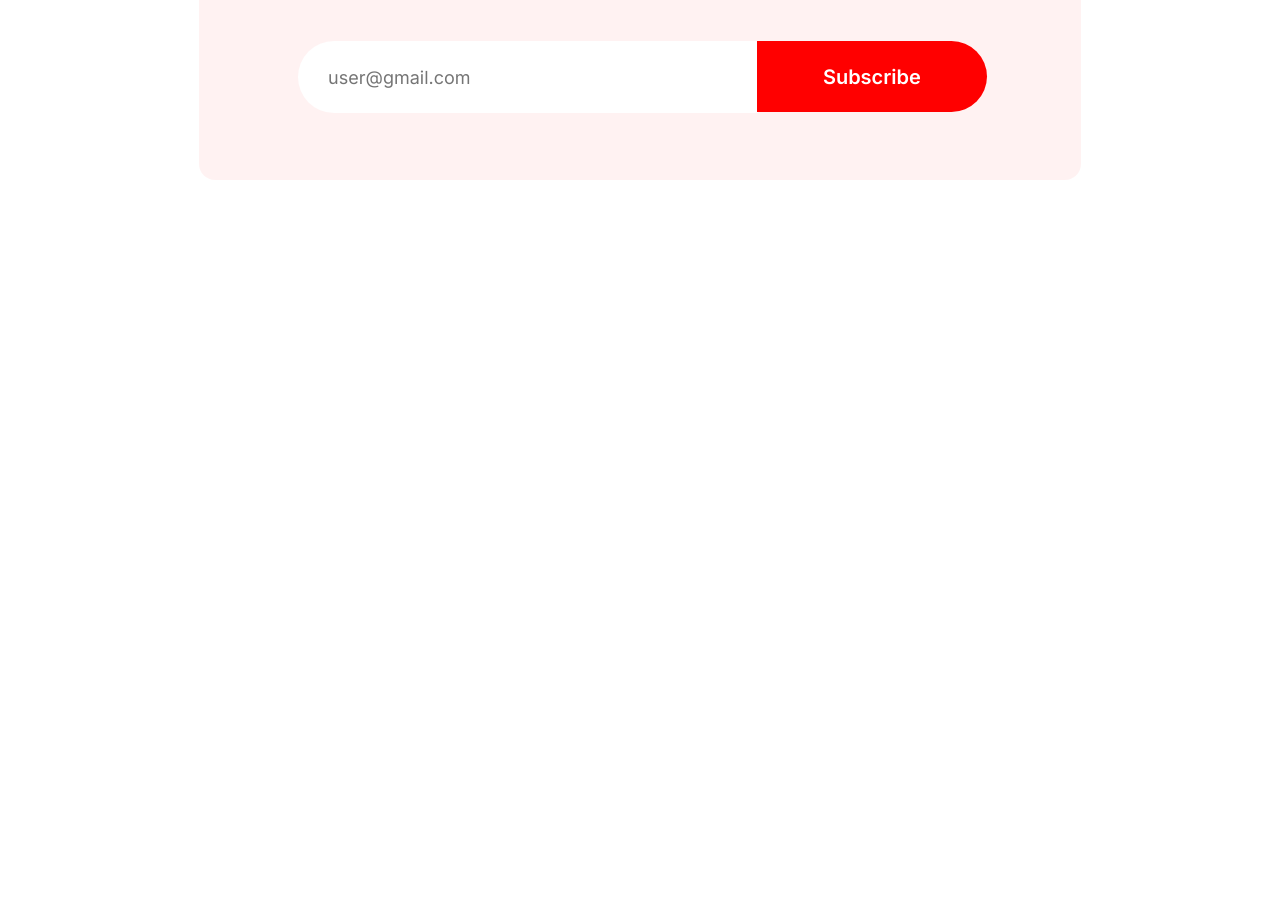
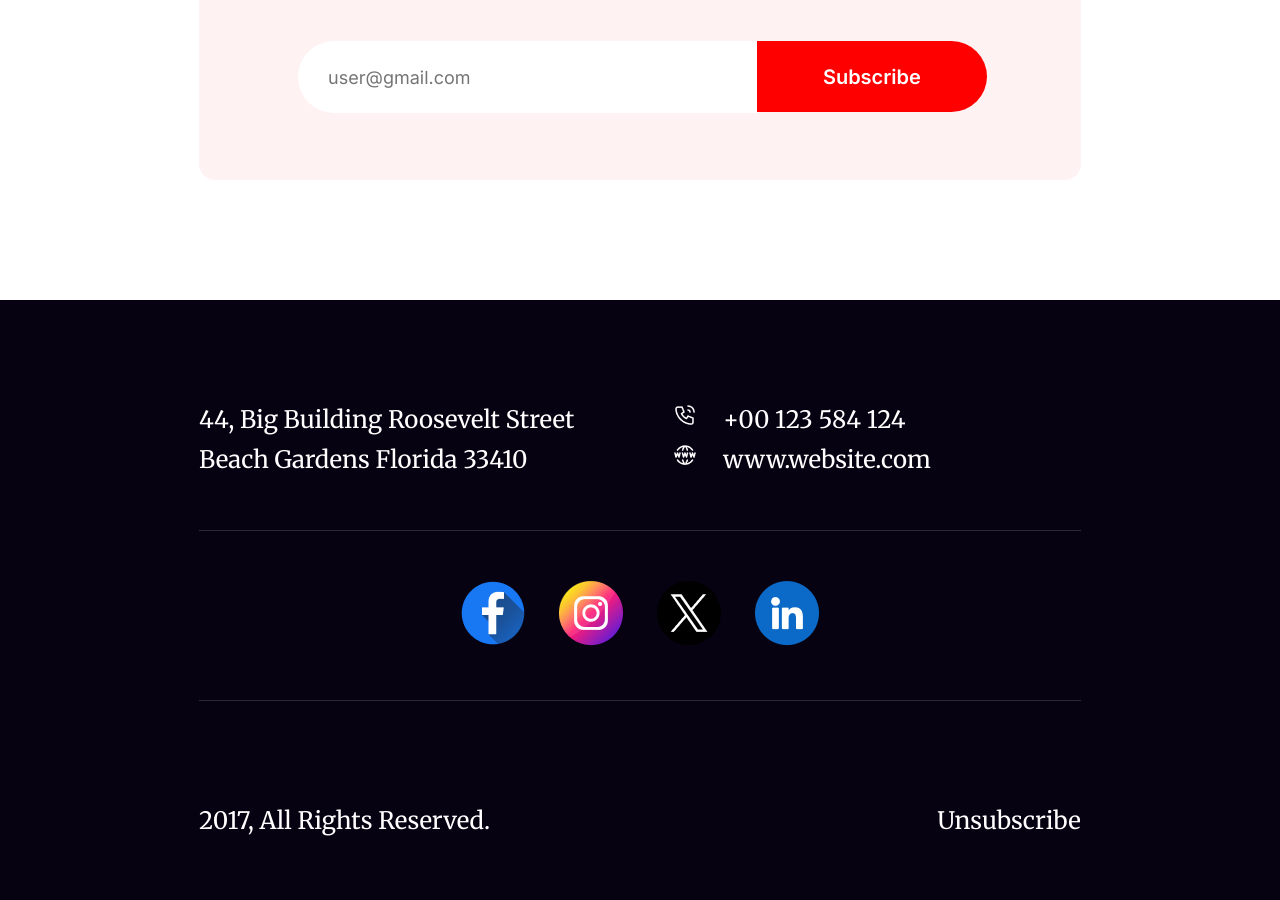
Before and after one commit to MERN-CodeStation/Projects-Assignment-01, a plain HTML site: page index.html in a window 1280 px wide. Shown: the part 6679-7579 px from the top of the page. Before the commit the page ends 6979 px from the top, so only its background shows below. Drawn offline with Linux system fonts and the light colour scheme.

Commit message:
Footer section done

```diff
--- a/Styles/style.css
+++ b/Styles/style.css
@@ -431,3 +431,53 @@ input {
   line-height: normal;
   text-transform: capitalize;
 }
+/* Footer style */
+footer {
+  background: #070211;
+  width: 100%;
+  height: 600px;
+}
+.footer-text {
+  width: 83%;
+  display: flex;
+  align-items: center;
+  justify-content: space-between;
+  color: #fff;
+  font-family: Inter;
+  font-size: 24px;
+  font-style: normal;
+  font-weight: 500;
+  line-height: 40px; /* 166.667% */
+  margin: 0 auto;
+  padding: 100px 0 50px;
+}
+.footer-text img {
+  padding: -5px 10px;
+}
+.text-icon {
+  padding-right: 150px;
+}
+
+.text-icon img {
+  padding: 0 20px;
+}
+.line-bg1 {
+  width: 83%;
+  height: 1px;
+  margin: 0 auto;
+  background: rgba(255, 255, 255, 0.15);
+  align-items: center;
+}
+.social-icon {
+  text-align: center;
+}
+.social-icon img {
+  padding: 50px 15px;
+}
+.line-bg2 {
+  width: 83%;
+  height: 1px;
+  margin: 0 auto;
+  background: rgba(255, 255, 255, 0.15);
+  align-items: center;
+}
--- a/index.html
+++ b/index.html
@@ -138,6 +138,34 @@
       </div>
     </div>
   </section>
+  <footer>
+    <section class="container">
+      <div class="footer-text">
+        <div>
+          <p>
+            44, Big Building Roosevelt Street <br>
+            Beach Gardens Florida 33410
+          </p>
+        </div>
+        <div class="text-icon">
+          <div><img src="Images/Call.png" alt="Call"> +00 123 584 124</div>
+          <div><img src="Images/Website.png" alt="web"> www.website.com</div>
+        </div>
+      </div>
+      <div class="line-bg1"></div>
+      <div class="social-icon">
+        <img src="Images/Facebook.png" alt="Facebook">
+        <img src="Images/Instagram.png" alt="Instagram">
+        <img src="Images/Twitter.png" alt="Twitter">
+        <img src="Images/Linkedin.png" alt="Linkedin">
+      </div>
+      <div class="line-bg2"></div>
+      <div class="footer-text">
+        <p>2017, All Rights Reserved.</p>
+        <p>Unsubscribe</p>
+      </div>
+    </section>
+  </footer>
 </body>
 
 </html>
```
